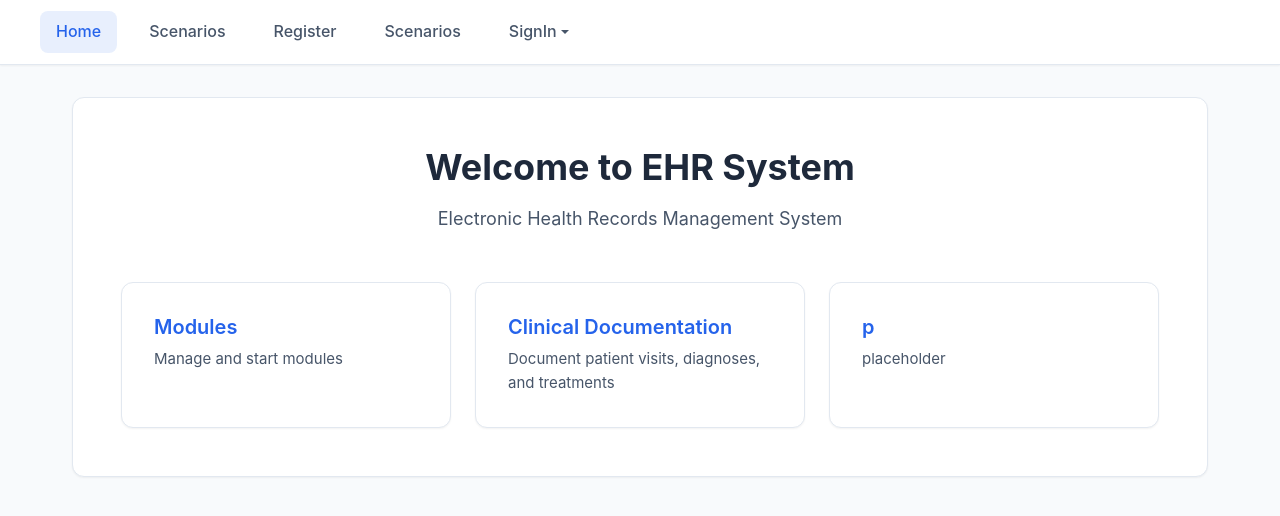
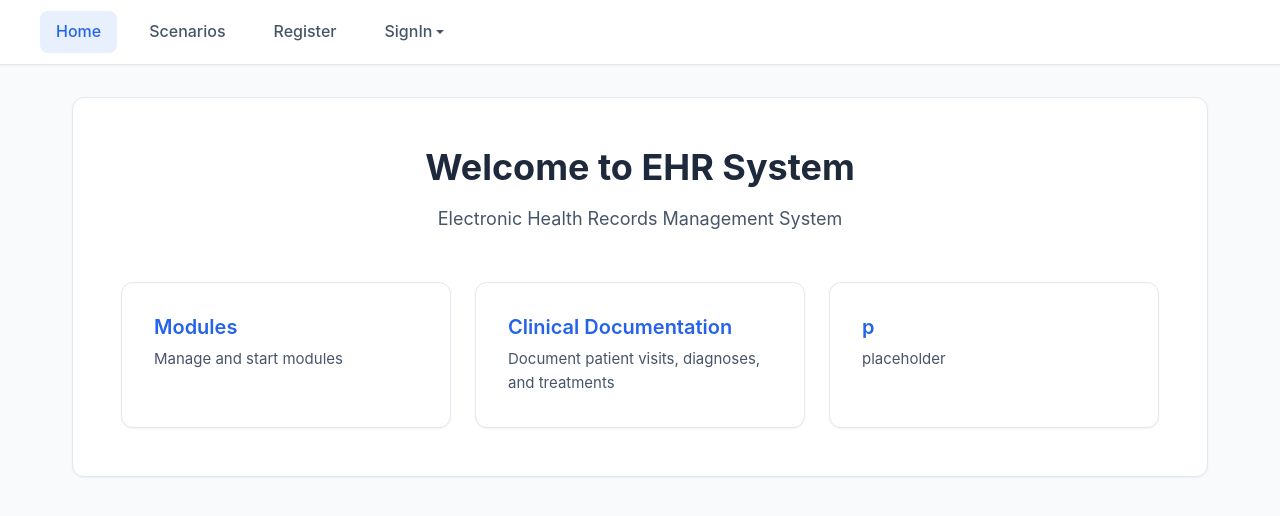
Before and after one commit to cbgabler/eduadapt-marsupial-plugin, a React (Vite) app in the folder frontend/: page / in a window 1280 px wide. Shown: the top 516 px of the page. Built offline with nearby package versions, Linux system fonts and the light colour scheme.

Commit message:
fix: dupe scenarios tabs
Signed-off-by: Carson Gabler <carsongabler7@gmail.com>

```diff
--- a/frontend/src/App.jsx
+++ b/frontend/src/App.jsx
@@ -65,16 +65,6 @@
               Register
             </Link>
           </li>
-          <li className="nav-item">
-            <Link
-              to="/scenarios"
-              className={`nav-link ${
-                location.pathname === "/scenarios" ? "active" : ""
-              }`}
-            >
-              Scenarios
-            </Link>
-          </li>
           <li className="nav-item dropdown" ref={dropdownRef}>
             <button
               className="dropdown-toggle"
```
